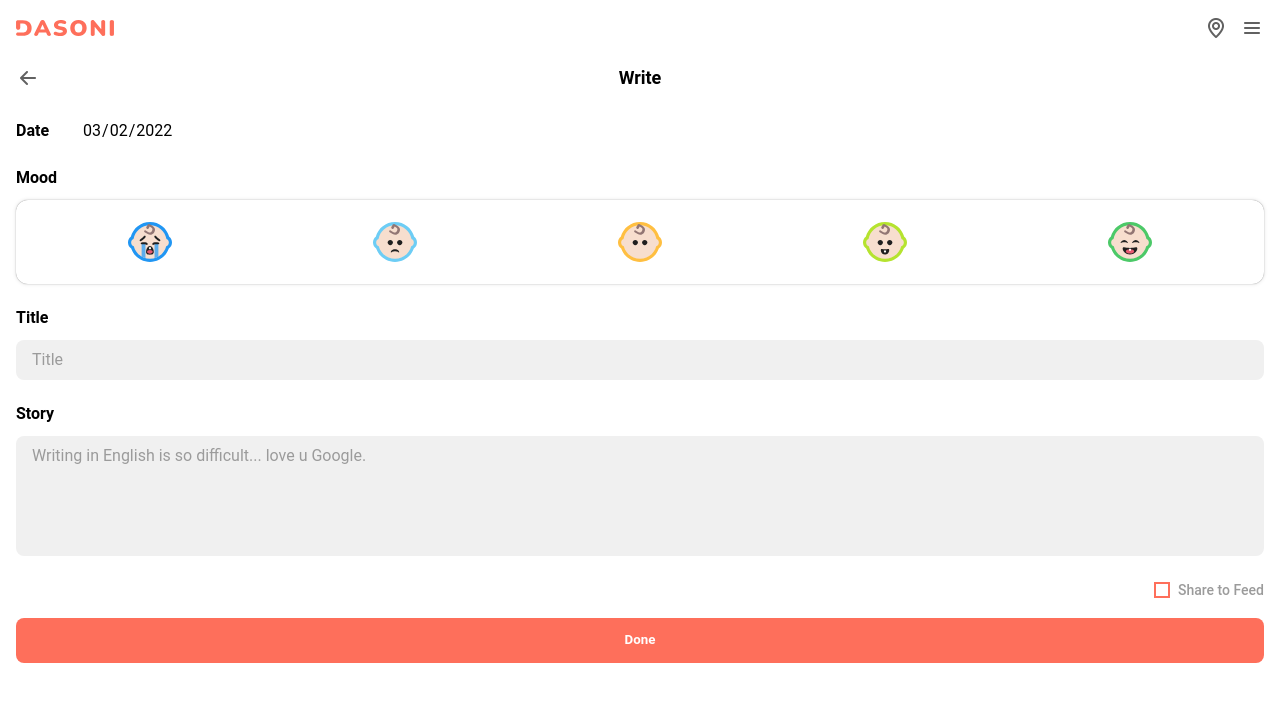
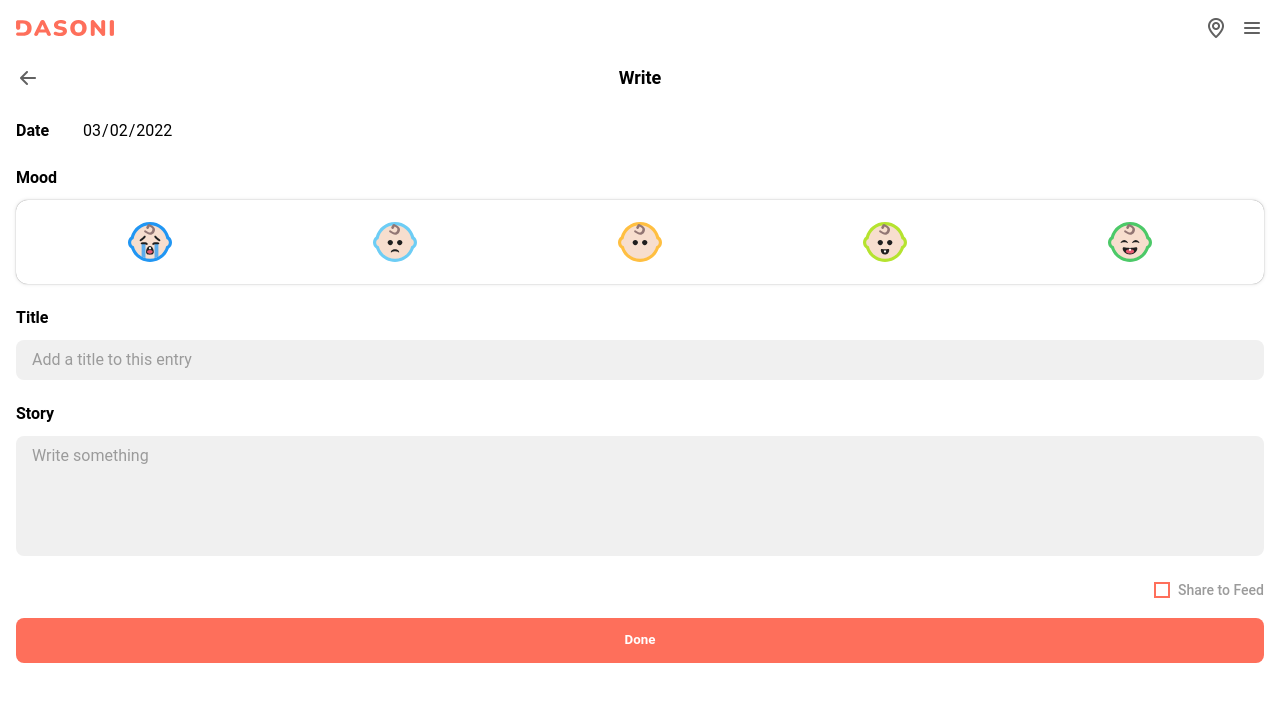
Before and after one commit to GDSC-DEU/2022-SolutionChallenge-Dasoni, a React app in the folder frontend/: page /post in a window 1280 px wide. Shown: the top 702 px of the page. Built offline with nearby package versions, Linux system fonts and the light colour scheme.

Commit message:
fix: edit diary post input placeholder text

```diff
--- a/frontend/src/components/molecules/forms/DiaryPostFrom/index.tsx
+++ b/frontend/src/components/molecules/forms/DiaryPostFrom/index.tsx
@@ -85,7 +85,7 @@ function DiaryPostForm() {
         <Input
           type="text"
           value={title}
-          placeholder="Title"
+          placeholder="Add a title to this entry"
           onChange={(e) => {
             setTitle(e.target.value);
           }}
@@ -96,7 +96,7 @@ function DiaryPostForm() {
         <span className="label">Story</span>
         <TextArea
           value={content}
-          placeholder="Writing in English is so difficult... love u Google."
+          placeholder="Write something"
           onChange={(e) => setContent(e.target.value)}
         />
       </InputLabel>
```
